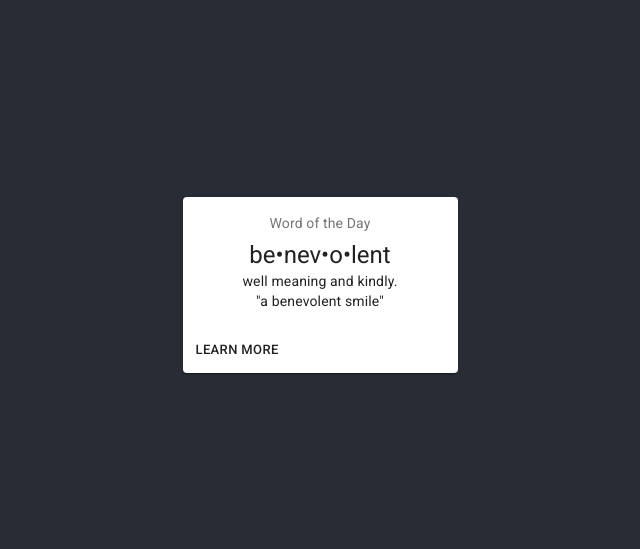
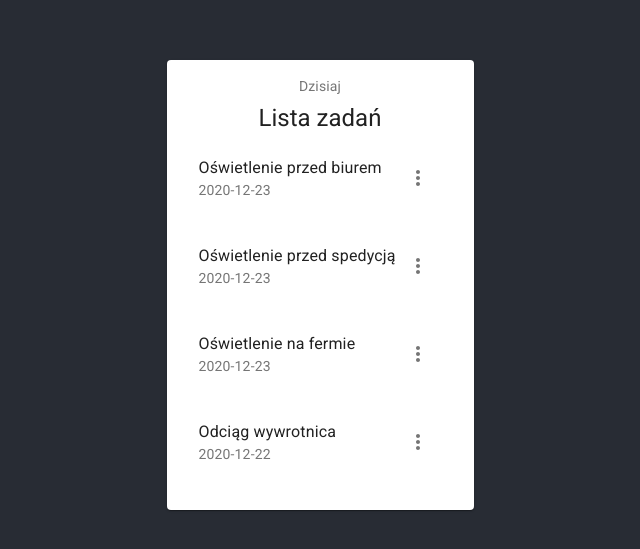
Before and after one commit to LookasNorman/hatcheryTodo, a React (Create React App) app: page / in a window 1280 px wide. Shown: the part 115-664 px from the top of the page, without its empty margins (320-960 px from the left). Built offline with nearby package versions, Linux system fonts and the light colour scheme.

Commit message:
Added list to today card

```diff
--- a/src/App.js
+++ b/src/App.js
@@ -1,11 +1,12 @@
 import './App.css';
 import Today from './components/Today'
+import state from './state/state'
 
 function App() {
   return (
     <div className="App">
       <header className="App-header">
-        <Today/>
+        <Today data={state.today}/>
       </header>
     </div>
   );
--- a/src/components/Today.js
+++ b/src/components/Today.js
@@ -1,38 +1,36 @@
 import React from 'react';
 import {makeStyles} from '@material-ui/core/styles';
-import {Card, CardActions, CardContent, Button} from '@material-ui/core';
+import {Card, CardContent, List} from '@material-ui/core';
 import CardHeader from './basic/CardHeader'
 import CardSubtitle from './basic/CardSubtitle'
-import CardBody from './basic/CardBody'
+import ListBody from './basic/ListBody'
 
 const useStyles = makeStyles({
     root: {
         minWidth: 275,
-    },
-    bullet: {
-        display: 'inline-block',
-        margin: '0 2px',
-        transform: 'scale(0.8)',
     },
     title: {
         fontSize: 14,
     },
 });
 
-export default function Today() {
+export default function Today({data}) {
     const classes = useStyles();
-    const bull = <span className={classes.bullet}>•</span>;
-
     return (
+        // data.map((item, key) => (
         <Card className={classes.root}>
             <CardContent>
                 <CardHeader/>
                 <CardSubtitle/>
-                <CardBody/>
+                {data.map((item, key) => (
+                    <List key={key} className={classes.root}>
+                        <ListBody data={item}/>
+                    </List>
+                ))}
+
             </CardContent>
-            <CardActions>
-                <Button size="small">Learn More</Button>
-            </CardActions>
         </Card>
+// ))
+
     );
 }
--- a/src/components/basic/CardBody.js
+++ b/src/components/basic/CardBody.js
@@ -7,7 +7,6 @@ const useStyles = makeStyles({
 
 export default function CardBody() {
     const classes = useStyles();
-    const bull = <span className={classes.bullet}>•</span>;
 
     return (
         <Typography variant="body2" component="p">
--- a/src/components/basic/CardHeader.js
+++ b/src/components/basic/CardHeader.js
@@ -10,11 +10,10 @@ const useStyles = makeStyles({
 
 export default function CardHeader() {
     const classes = useStyles();
-    const bull = <span className={classes.bullet}>•</span>;
 
     return (
                 <Typography className={classes.title} color="textSecondary" gutterBottom>
-                    Word of the Day
+                    Dzisiaj
                 </Typography>
     );
 }
--- a/src/components/basic/CardSubtitle.js
+++ b/src/components/basic/CardSubtitle.js
@@ -1,16 +1,11 @@
 import React from 'react';
-import {makeStyles} from '@material-ui/core/styles';
 import {Typography} from '@material-ui/core';
 
-const useStyles = makeStyles({});
-
 export default function CardSubtitle() {
-    const classes = useStyles();
-    const bull = <span className={classes.bullet}>•</span>;
 
     return (
         <Typography variant="h5" component="h2">
-            be{bull}nev{bull}o{bull}lent
+            Lista zadań
         </Typography>
     );
 }
--- /dev/null
+++ b/src/components/basic/ListBody.js
@@ -0,0 +1,28 @@
+import React from 'react';
+import {makeStyles} from '@material-ui/core/styles';
+import {List, ListItem, ListItemText, ListItemSecondaryAction, IconButton} from '@material-ui/core';
+import MoreVertIcon from '@material-ui/icons/MoreVert';
+
+const useStyles = makeStyles({
+    root: {
+        minWidth: 275,
+    },
+    title: {
+        fontSize: 14,
+    },
+});
+
+export default function ListBody({data}) {
+    const classes = useStyles();
+    return (
+        <ListItem>
+            <ListItemText primary={data.title} secondary={data.date}/>
+            <ListItemSecondaryAction>
+                <IconButton aria-label="comments">
+                    <MoreVertIcon/>
+                </IconButton>
+            </ListItemSecondaryAction>
+        </ListItem>
+
+    );
+}
--- /dev/null
+++ b/src/state/state.js
@@ -0,0 +1,26 @@
+const state = {
+    today: [
+        {
+            title: 'Oświetlenie przed biurem',
+            date: '2020-12-23',
+            desc: 'Przerobić oświetlenie z czujnika ruch na czujnik zmierzchowy'
+        },
+        {
+            title: 'Oświetlenie przed spedycją',
+            date: '2020-12-23',
+            desc: 'Założyć oświetlenie na czujnik zmierzchowy'
+        },
+        {
+            title: 'Oświetlenie na fermie',
+            date: '2020-12-23',
+            desc: 'Założyć oświetlenie na czujnik zmierzchowy'
+        },
+        {
+            title: 'Odciąg wywrotnica',
+            date: '2020-12-22',
+            desc: 'Podłączyć wywrotnicę do odciągu kominowego'
+        },
+    ]
+}
+
+export default state
```
Also changed, not shown: 1 other file (tests, documents, lock files or other folders).
